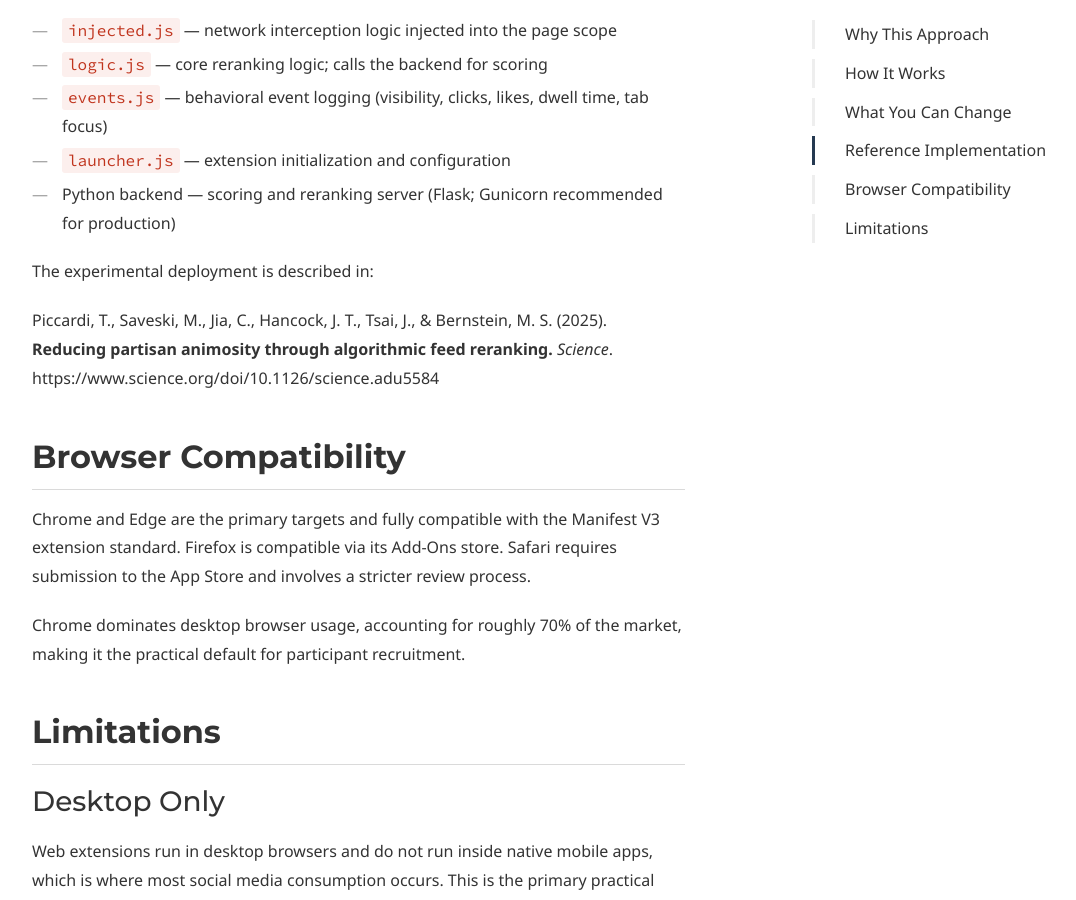
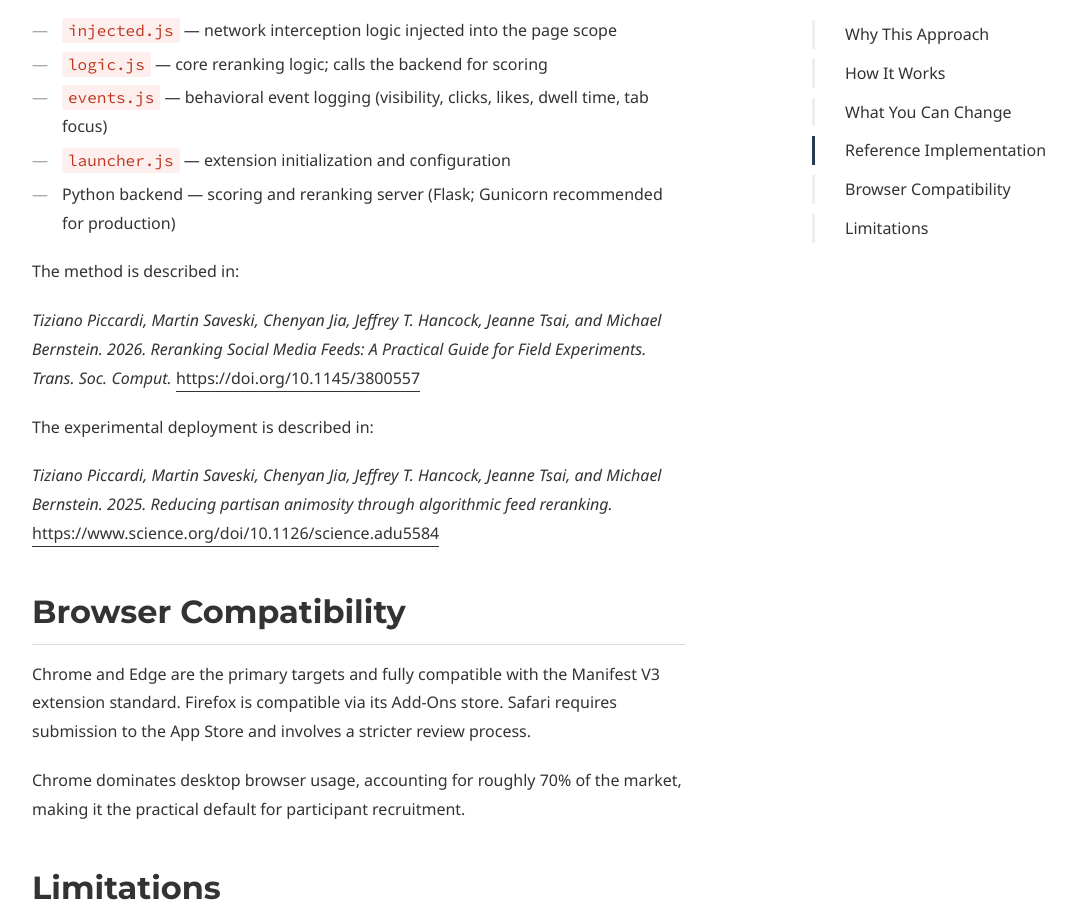
Before and after one commit to feedkitorg/feedkitorg.github.io, a Jekyll site: the page built from webextensions.md, in a window 1280 px wide and 900 px high, scrolled down 4209 px. Shown: the whole window, without its empty margins (38-1114 px from the left). Built offline with Jekyll 4.4.1, drawn with Linux system fonts in a browser that asks for light colours; some web fonts are replaced.

Commit message:
Added paper

```diff
--- a/webextensions.md
+++ b/webextensions.md
@@ -92,11 +92,15 @@ The repository includes:
 - `launcher.js` — extension initialization and configuration
 - Python backend — scoring and reranking server (Flask; Gunicorn recommended for production)
 
+The method is described in:
+
+_Tiziano Piccardi, Martin Saveski, Chenyan Jia, Jeffrey T. Hancock, Jeanne Tsai, and Michael Bernstein. 2026. Reranking Social Media Feeds: A Practical Guide for Field Experiments. Trans. Soc. Comput._ [https://doi.org/10.1145/3800557](https://doi.org/10.1145/3800557)
+
 The experimental deployment is described in:
 
-Piccardi, T., Saveski, M., Jia, C., Hancock, J. T., Tsai, J., & Bernstein, M. S. (2025).
-**Reducing partisan animosity through algorithmic feed reranking.** *Science*.
-https://www.science.org/doi/10.1126/science.adu5584
+_Tiziano Piccardi, Martin Saveski, Chenyan Jia, Jeffrey T. Hancock, Jeanne Tsai, and Michael Bernstein. 2025.
+Reducing partisan animosity through algorithmic feed reranking._
+[https://www.science.org/doi/10.1126/science.adu5584](https://www.science.org/doi/10.1126/science.adu5584)
 
 ## Browser Compatibility
 
```
